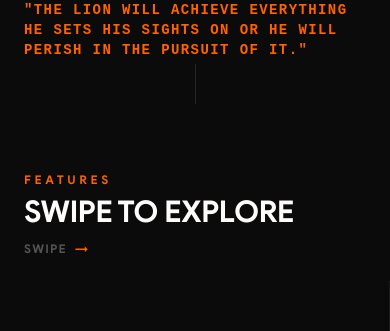
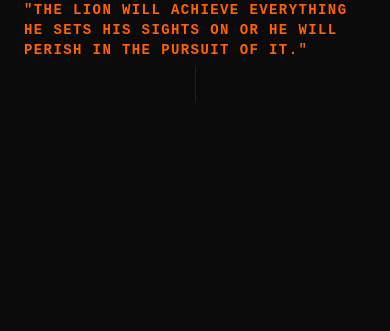
Before and after one commit to duskdynamicsproductions/elevate, a React (Vite) app: page / in a window 390 px wide. Shown: the part 720-1051 px from the top of the page. After the commit the page ends 844 px from the top, so only its background shows below. Built offline with nearby package versions, Linux system fonts and the light colour scheme; a web font is replaced by a local one.

Commit message:
feat: Re-enable vertical CSS scroll snapping for mobile layout

```diff
--- a/src/AppMobile.tsx
+++ b/src/AppMobile.tsx
@@ -2230,7 +2230,7 @@ export default function App() {
   }, []);
 
   return (
-    <div className="relative font-display bg-elevate-black overflow-x-hidden max-w-full">
+    <div className="relative font-display bg-elevate-black overflow-x-hidden max-w-full h-[100dvh] overflow-y-auto snap-y snap-mandatory scroll-smooth">
 
 
 
@@ -2239,7 +2239,7 @@ export default function App() {
       ══════════════════════════════════════════ */}
       <section
         ref={heroRef}
-        className="relative flex h-svh min-h-[700px] w-full flex-col bg-elevate-black text-elevate-paper gsap-snap-section"
+        className="relative flex h-svh min-h-[700px] w-full flex-col bg-elevate-black text-elevate-paper gsap-snap-section snap-start"
       >
         {/* Nav */}
         <header className="hero-nav flex w-full items-center justify-between px-6 py-6 md:px-12 lg:px-20">
@@ -2291,9 +2291,9 @@ export default function App() {
       {/* ══════════════════════════════════════════
           FEATURES — Native Mobile Horizontal Swipe
       ══════════════════════════════════════════ */}
-      <div className="relative bg-elevate-black" id="story">
+      <div className="relative bg-elevate-black flex flex-col h-[100dvh] snap-start" id="story">
         {/* Section header */}
-        <div className="px-6 pt-12 pb-6">
+        <div className="px-6 pt-12 pb-4 shrink-0">
           <p className="text-xs font-semibold tracking-[0.3em] text-elevate-orange uppercase mb-2">Features</p>
           <h2 className="text-3xl font-black uppercase leading-[1.1] tracking-tight text-elevate-paper">Swipe to explore</h2>
           <div className="mt-3 flex items-center gap-2 text-xs text-elevate-paper/30 font-semibold tracking-widest uppercase">
@@ -2304,7 +2304,7 @@ export default function App() {
 
         {/* Horizontal scroll track — 100vw cards, native CSS snap */}
         <div
-          className="flex overflow-x-auto"
+          className="flex overflow-x-auto flex-1"
           style={{
             scrollSnapType: 'x mandatory',
             WebkitOverflowScrolling: 'touch',
@@ -2318,7 +2318,6 @@ export default function App() {
               className="relative flex-shrink-0 flex flex-col justify-end bg-elevate-black border-r border-white/[0.06]"
               style={{
                 width: '100vw',
-                minHeight: '85svh',
                 scrollSnapAlign: 'start',
               }}
             >
@@ -2362,7 +2361,7 @@ export default function App() {
       {/* ══════════════════════════════════════════
           KINETIC QUOTE
       ══════════════════════════════════════════ */}
-      <section className="bg-elevate-black px-6 py-12 md:px-12 lg:px-20 lg:py-20 gsap-snap-section min-h-svh flex flex-col justify-center">
+      <section className="bg-elevate-black px-6 py-12 md:px-12 lg:px-20 lg:py-20 gsap-snap-section min-h-svh flex flex-col justify-center snap-start">
         <div className="mx-auto max-w-6xl w-full">
           <ScrollRevealBlock paragraphs={[
             {
@@ -2390,7 +2389,7 @@ export default function App() {
       {/* ══════════════════════════════════════════
           WORKOUT TEMPLATES — Hover Flood
       ══════════════════════════════════════════ */}
-      <section className="bg-elevate-black px-6 py-8 md:px-12 lg:px-20 lg:py-10 gsap-snap-section min-h-svh flex flex-col justify-center">
+      <section className="bg-elevate-black px-6 py-8 md:px-12 lg:px-20 lg:py-10 gsap-snap-section min-h-svh flex flex-col justify-center snap-start">
         <div className="mx-auto max-w-6xl">
           <Reveal direction="up" className="mb-8 flex items-center gap-3">
             <SpinningStar className="size-4 text-elevate-orange" />
@@ -2419,7 +2418,7 @@ export default function App() {
       {/* ══════════════════════════════════════════
           MANIFESTO
       ══════════════════════════════════════════ */}
-      <section id="focus" className="relative overflow-hidden bg-elevate-black px-6 py-28 md:px-12 lg:px-20 lg:py-44 gsap-snap-section min-h-svh flex flex-col justify-center">
+      <section id="focus" className="relative overflow-hidden bg-elevate-black px-6 py-28 md:px-12 lg:px-20 lg:py-44 gsap-snap-section min-h-svh flex flex-col justify-center snap-start">
         <div className="mx-auto w-full max-w-7xl flex flex-col md:flex-row items-center justify-between gap-12 lg:gap-20">
           {/* Left: Text */}
           <div className="flex-1 flex flex-col items-start -translate-y-6 md:-translate-y-12">
@@ -2477,7 +2476,7 @@ export default function App() {
       {/* ══════════════════════════════════════════
           ABOUT
       ══════════════════════════════════════════ */}
-      <section className="relative overflow-hidden bg-elevate-orange px-6 py-28 text-white md:px-12 lg:px-20 lg:py-44 gsap-snap-section min-h-svh flex flex-col justify-center">
+      <section className="relative overflow-hidden bg-elevate-orange px-6 py-28 text-white md:px-12 lg:px-20 lg:py-44 gsap-snap-section min-h-svh flex flex-col justify-center snap-start">
         <div className="relative mx-auto max-w-5xl text-center">
           <Reveal direction="up" className="mb-8 flex items-center justify-center gap-3">
             <SpinningStar className="size-5" />
@@ -2512,7 +2511,7 @@ export default function App() {
         <VelocityMarquee />
         <div className="h-1 w-full bg-elevate-orange" />
       </div>
-      <footer className="bg-elevate-black px-6 py-14 text-elevate-paper md:px-12 lg:px-20 gsap-snap-section">
+      <footer className="bg-elevate-black px-6 py-14 text-elevate-paper md:px-12 lg:px-20 gsap-snap-section snap-start">
         <div className="flex w-full flex-col items-start justify-between gap-10 md:flex-row md:items-center">
           <div className="flex items-center gap-3">
             <SpinningStar className="size-6 text-elevate-orange" />
```
